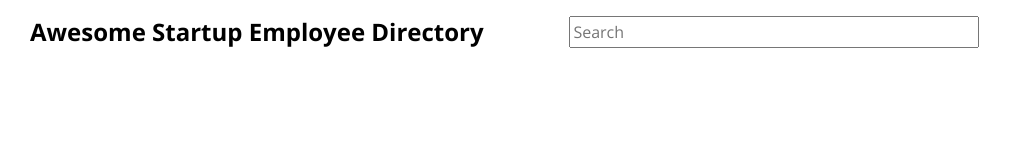
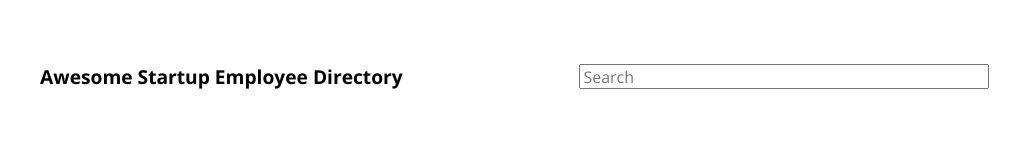
Before and after one commit to Flutterkat/Treehouse_project_08, a plain HTML site: page index.html in a window 1280 px wide. Shown: the whole page, without its empty margins (0-1022 px from the left). Drawn offline with nearby package versions, Linux system fonts and the light colour scheme; no server answers.

Commit message:
css changes

```diff
--- a/scss/_body.scss
+++ b/scss/_body.scss
@@ -1,47 +1,60 @@
 body {
     position: relative;
+    display: grid;
+    grid-template-columns: repeat(2, 1fr);
+    grid-template-rows: 1fr auto;
+    grid-template-areas: "top top"
+                         "grid grid";
     max-width: 1024px;
+    height: 100vh;
 }
 
 header {
     display: grid;
     grid-template-columns: repeat(2, 1fr);
+    margin-top: 50px;
+    grid-area: top;
 }
 
 h2 {
     width: 95%;
-    margin-left: 30px;
-    line-height: 1em;
+    margin-left: 40px;
+    font-size: 1.2em;
     text-align: left;
 }
 
 .search {
-    height: 50%;
+    height: 25px;
     width: 80%;
     margin-top: auto;
     margin-bottom: auto;
     margin-left: auto;
-    margin-right: 45px;
+    margin-right: 35px;
 }
 
 .grid {
-    height: 90vh;
+    height: 75vh;
     width: calc(1024px - 75px);
     margin-left: 30px;
     margin-right: 30px;
+    margin-top: 20px;
+    margin-bottom: 110px;
+    justify-self: center;
     display: grid;
     grid-template-columns: repeat(3, 1fr);
     grid-template-rows: repeat(4, 1fr);
-    grid-gap: 15px;
+    grid-gap: 40px;
+    grid-area: grid;
 }
 
 .profile {
     display: flex;
-    height: 90%;
+    height: 100%;
     background-color: #fff;
-    border: 1px solid gray;
+    border: 1px solid rgb(160, 159, 159);
     border-radius: 10px;
     align-items: center;
+    align-self: center;
     &:hover {
     cursor: pointer;
     }
@@ -54,7 +67,7 @@ h2 {
     margin-left: 10px;
     margin-right: 10px;
     width: 30%;
-    height: 50%;
+    height: 45%;
     border-radius: 50%;
 }
 
@@ -65,8 +78,7 @@ h2 {
 
 .info {
     display: block;
-    padding-right: 10px;
-    width: calc(304.328px - 30%);
+    width: calc(304px - 30%);
 }
 
 .info p {
@@ -126,7 +138,7 @@ h2 {
     width: 375px;
     margin-left: auto;
     margin-right: auto;
-    margin-top: 30px;
+    margin-top: 70px;
     background-color: #fff;
     border-radius: 10px;
 }
@@ -169,5 +181,5 @@ h2 {
     margin-left: auto;
     margin-right: auto;
     width: 80%;
-    border-bottom: 1px solid gray;
+    border-bottom: 1px solid rgb(160, 159, 159);
 }
```
Also changed, not shown: css/styles.css, 1 other file.
